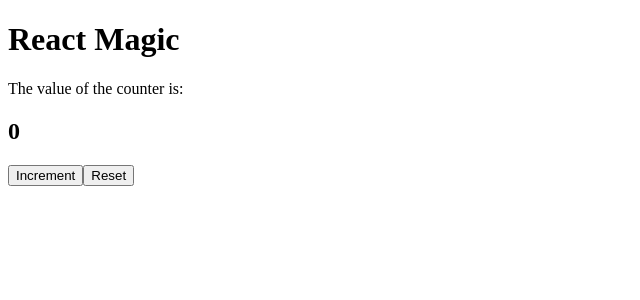
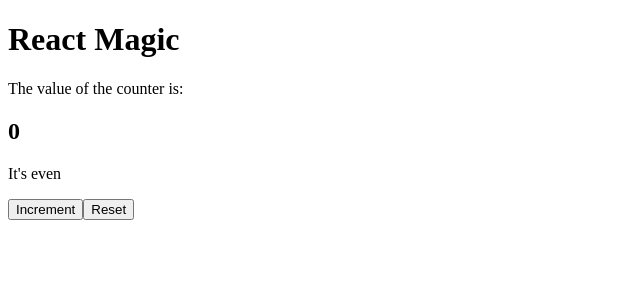
Before and after one commit to agustipc/fullstack-bootcamp-part1, a React (Create React App) app in the folder part1/componentState/: page / in a window 1280 px wide. Shown: the top 300 px of the page, without its empty margins (0-640 px from the left). Built offline with nearby package versions, Linux system fonts and the light colour scheme.

Commit message:
Añadir renderizado condicional

```diff
--- a/part1/componentState/src/index.js
+++ b/part1/componentState/src/index.js
@@ -1,22 +1,27 @@
-import ReactDOM from "react-dom";
-import { useState } from "react";
+import ReactDOM from "react-dom"
+import { useState } from "react"
 
-const rootElement = document.getElementById("root");
+const rootElement = document.getElementById("root")
 
 const App = () => {
-  const [counter, setCounter] = useState(0);
+  const [counter, setCounter] = useState(0)
 
   const handleClick = () => {
-    setCounter(counter + 1);
-  };
+    setCounter(counter + 1)
+  }
+
   const handleClickReset = () => {
-    setCounter(0);
-  };
+    setCounter(0)
+  }
+
+  const isEven = counter % 2 === 0
+
   return (
     <div>
       <h1>React Magic</h1>
       <p>The value of the counter is:</p>
       <h2>{counter}</h2>
+      <p>{isEven ? "It's even" : "It's not even"}</p>
       <button
         onClick={handleClick}
         /* onClick={() => {
@@ -30,7 +35,7 @@ const App = () => {
       </button>
       <button onClick={handleClickReset}>Reset</button>
     </div>
-  );
-};
+  )
+}
 
-ReactDOM.render(<App />, rootElement);
+ReactDOM.render(<App />, rootElement)
```
